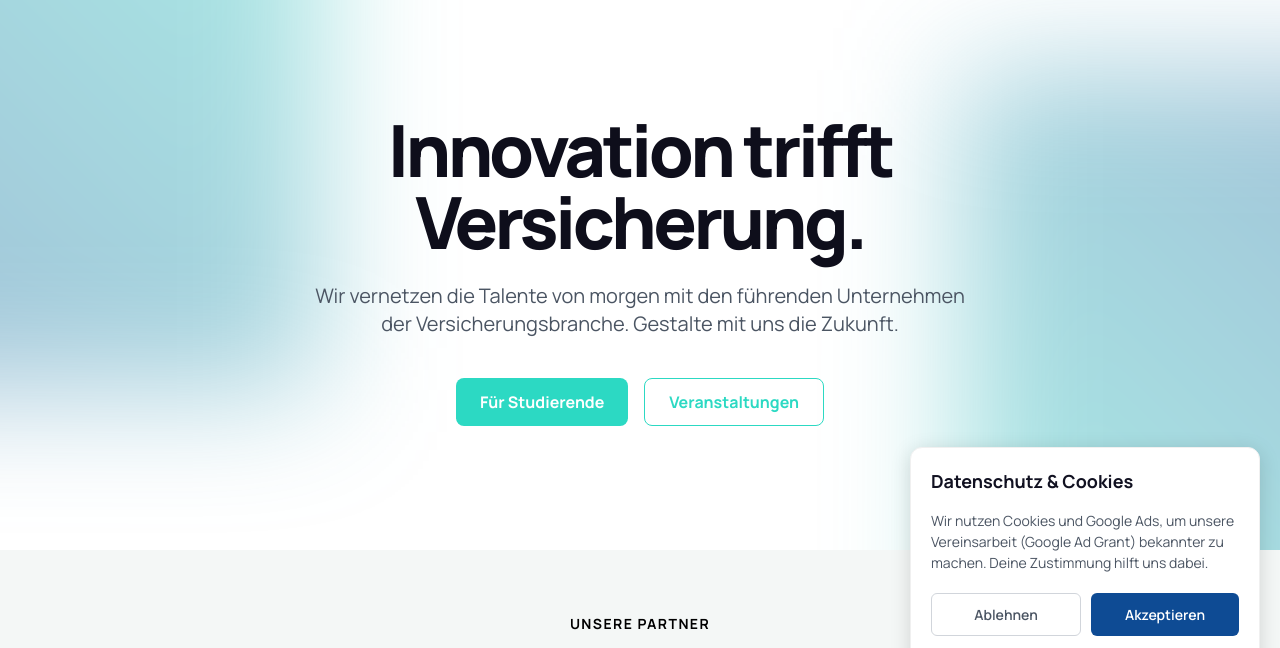
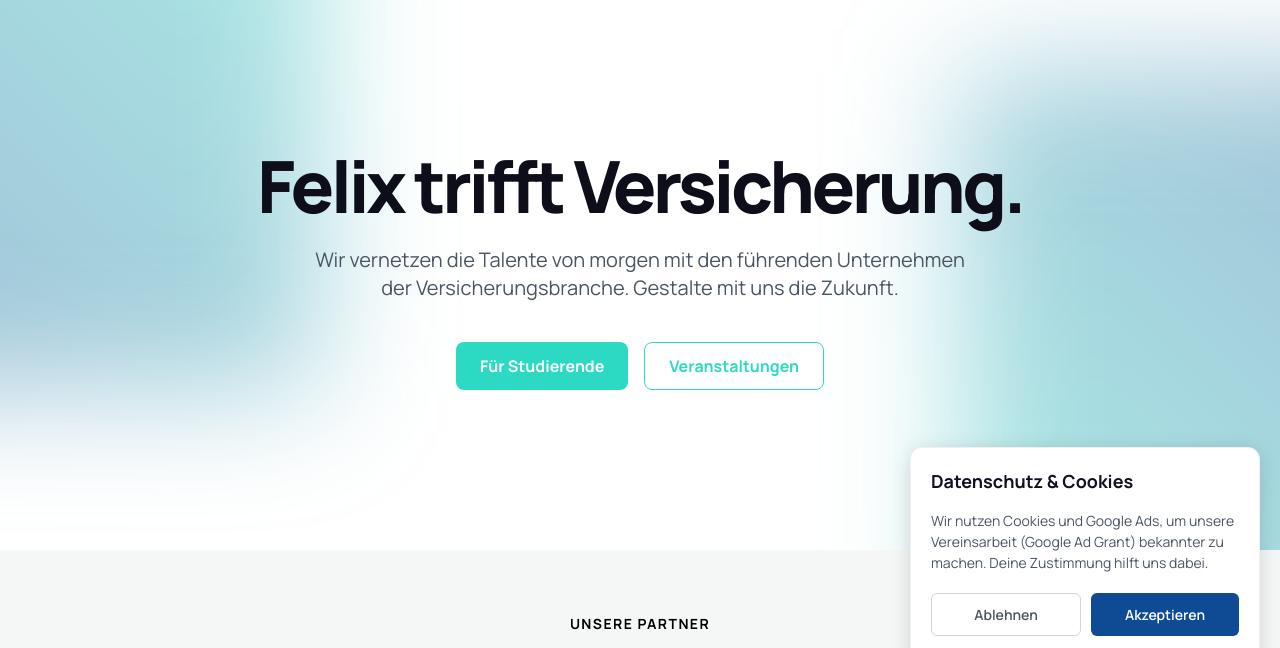
Before and after one commit to NextGenForumDEV/nextgen-webseite-test1, a website: page index.html in a window 1280 px wide. Shown: the part 90-738 px from the top of the page. Drawn offline with nearby package versions, Linux system fonts and the light colour scheme.

Commit message:
feat: update index.html

```diff
--- a/index.html
+++ b/index.html
@@ -91,7 +91,7 @@
                 <div
                     class="relative z-10 mx-auto flex h-full max-w-4xl flex-col items-center justify-center px-4 text-center">
                     <h1 class="text-5xl font-extrabold leading-tight tracking-tighter md:text-6xl lg:text-7xl">
-                        Innovation trifft Versicherung.
+                        Felix trifft Versicherung.
                     </h1>
                     <p class="mt-6 max-w-2xl text-lg text-gray-600 dark:text-gray-300 md:text-xl">
                         Wir vernetzen die Talente von morgen mit den führenden Unternehmen der Versicherungsbranche.
```
